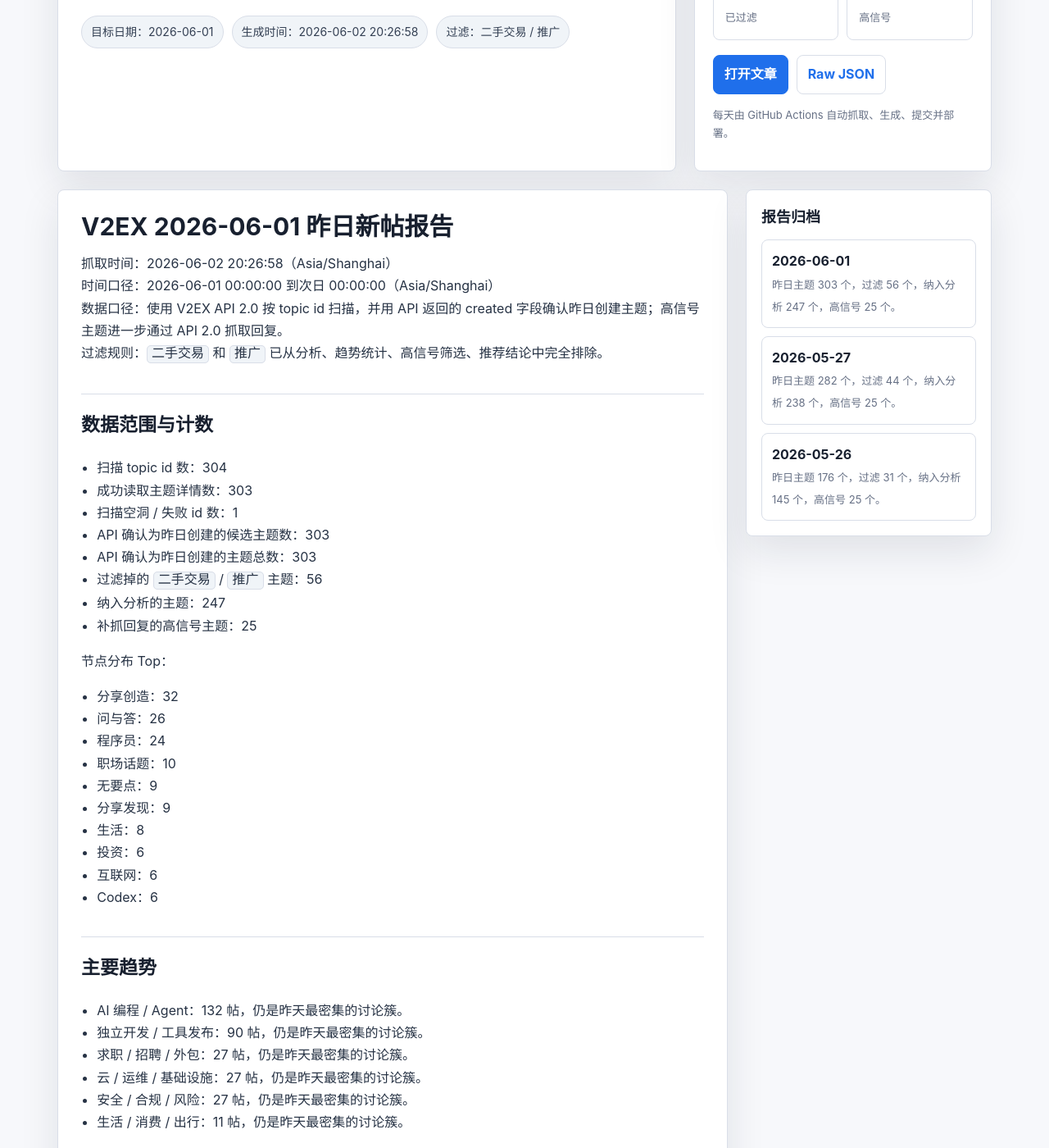
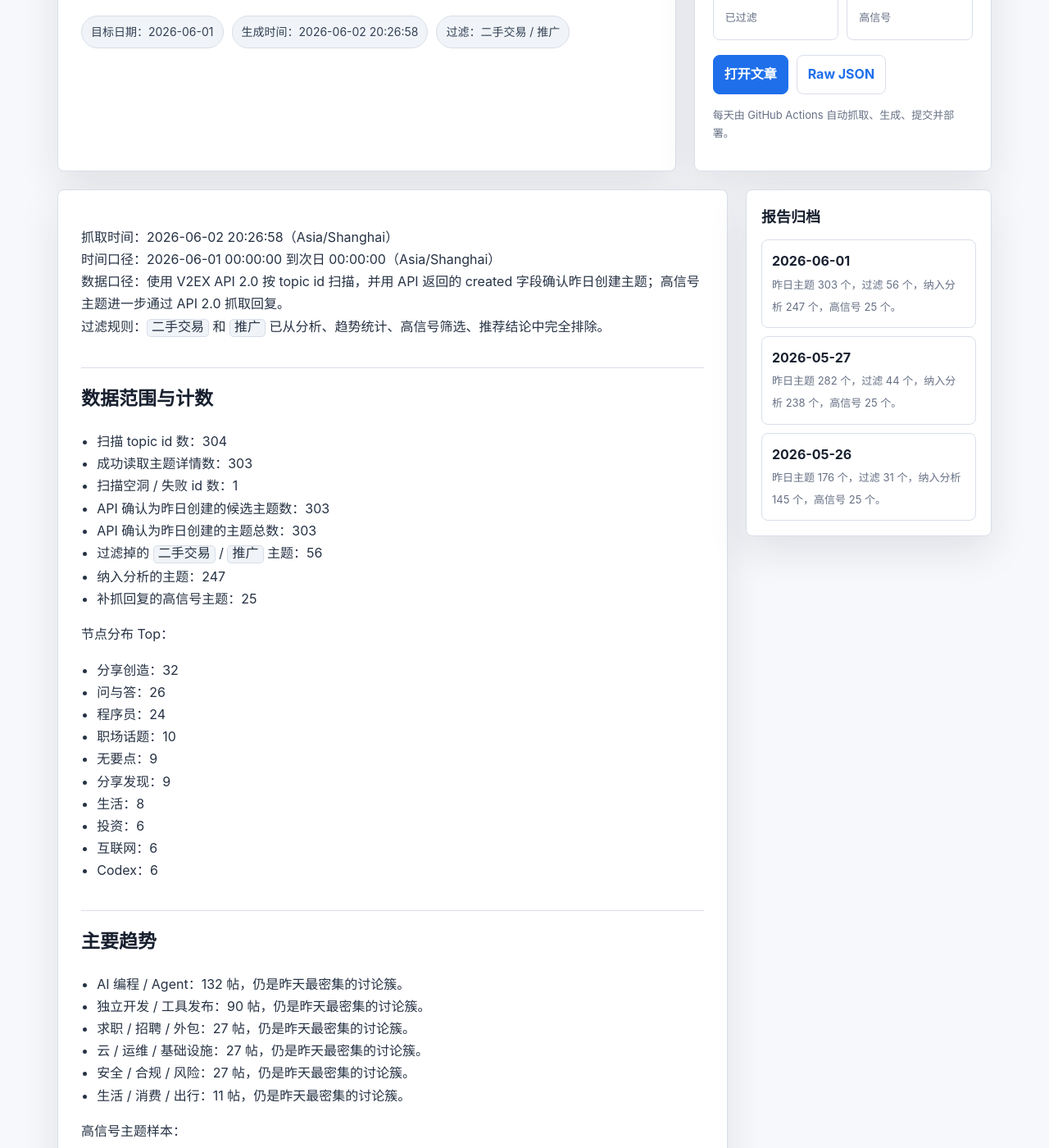
Before and after one commit to neilwong2012/daily-v2ex-yesterday-report, a Jekyll site: the page built from docs/index.md, in a window 1280 px wide and 1400 px high, scrolled down 306 px. Shown: the whole window at 82% size. Built offline with Jekyll 4.4.1, drawn with Linux system fonts in a browser that asks for light colours.

Commit message:
fix: improve mobile report layout

```diff
--- a/docs/_layouts/report-home.html
+++ b/docs/_layouts/report-home.html
@@ -140,6 +140,7 @@
       }
       .report { padding: 28px; overflow: hidden; }
       .report h1 { font-size: 30px; margin-bottom: 10px; }
+      .report h1:first-of-type { display: none; }
       .report h2 {
         margin-top: 34px;
         padding-top: 18px;
@@ -147,6 +148,10 @@
         font-size: 23px;
       }
       .report p, .report li { color: #263244; }
+      .report p, .report li, .report a {
+        overflow-wrap: anywhere;
+        word-break: break-word;
+      }
       .report blockquote {
         margin: 0 0 18px;
         padding: 12px 14px;
```
